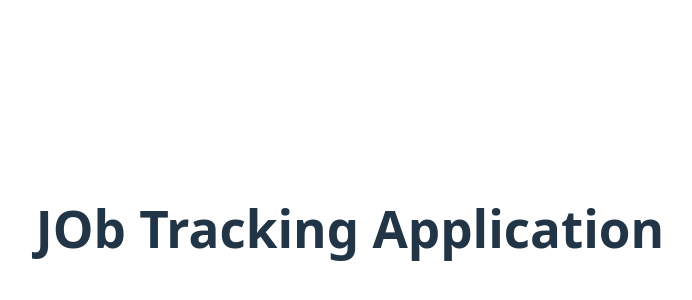
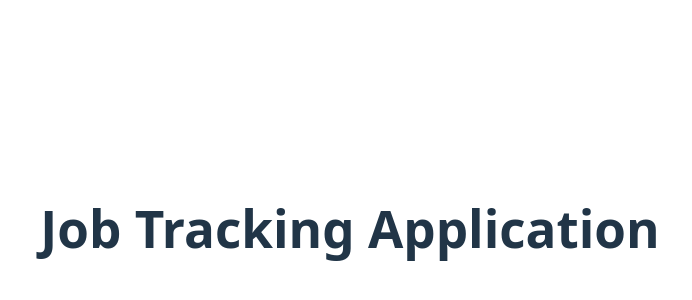
Before and after one commit to Job-Tracking-Application/frontend-app, a React (Vite) app: page / in a window 1280 px wide. Shown: the part 172-472 px from the top of the page, without its empty margins (290-982 px from the left). Built offline with nearby package versions, Linux system fonts and the light colour scheme.

Commit message:
Basic Changes

```diff
--- a/src/App.jsx
+++ b/src/App.jsx
@@ -4,7 +4,7 @@ function App() {
 
   return (
       <div>
-        <h1>JOb Tracking Application</h1>
+        <h1>Job Tracking Application</h1>
       </div>
   )
 }
```
Also changed, not shown: 1 other file (tests, documents, lock files or other folders).
